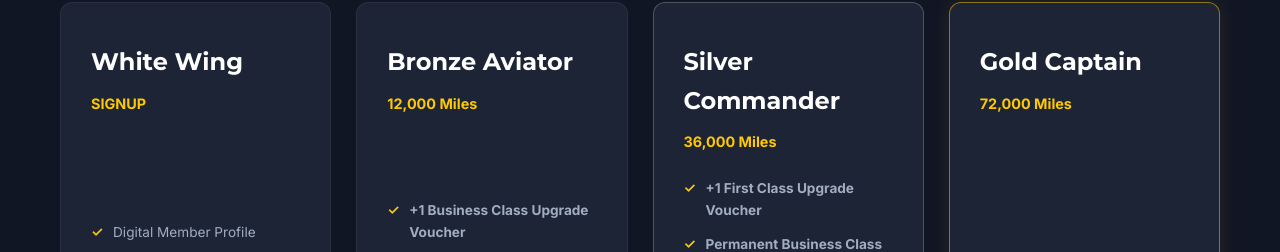
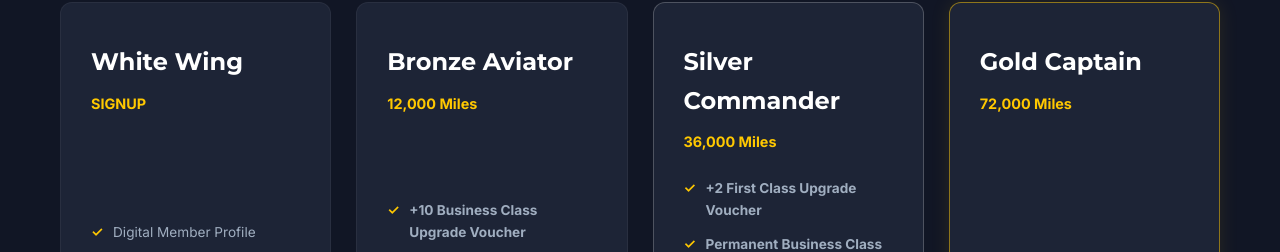
Before and after one commit to niklas-karoli/doncor, a plain HTML site: page index.html in a window 1280 px wide. Shown: the part 1787-2039 px from the top of the page. Drawn offline with nearby package versions, Linux system fonts and the light colour scheme; no server answers.

Commit message:
Update index.html

```diff
--- a/index.html
+++ b/index.html
@@ -154,7 +154,7 @@
                     <h3>Bronze Aviator</h3>
                     <div class="tier-rate">12,000 Miles</div>
                     <ul class="tier-benefits">
-                        <li><strong>+1 Business Class Upgrade Voucher</strong></li>
+                        <li><strong>+10 Business Class Upgrade Voucher</strong></li>
                         <li>Access to Business Class (with Voucher)</li>
                         <li>Exclusive Discord Role</li>
                         <li>Priority Virtual Event Booking</li>
@@ -165,7 +165,7 @@
                     <h3>Silver Commander</h3>
                     <div class="tier-rate">36,000 Miles</div>
                     <ul class="tier-benefits">
-                        <li><strong>+1 First Class Upgrade Voucher</strong></li>
+                        <li><strong>+2 First Class Upgrade Voucher</strong></li>
                         <li><strong>Permanent Business Class Booking</strong></li>
                         <li>Access to First Class (with Voucher)</li>
                         <li>Secret Discord Lounge Access</li>
```
